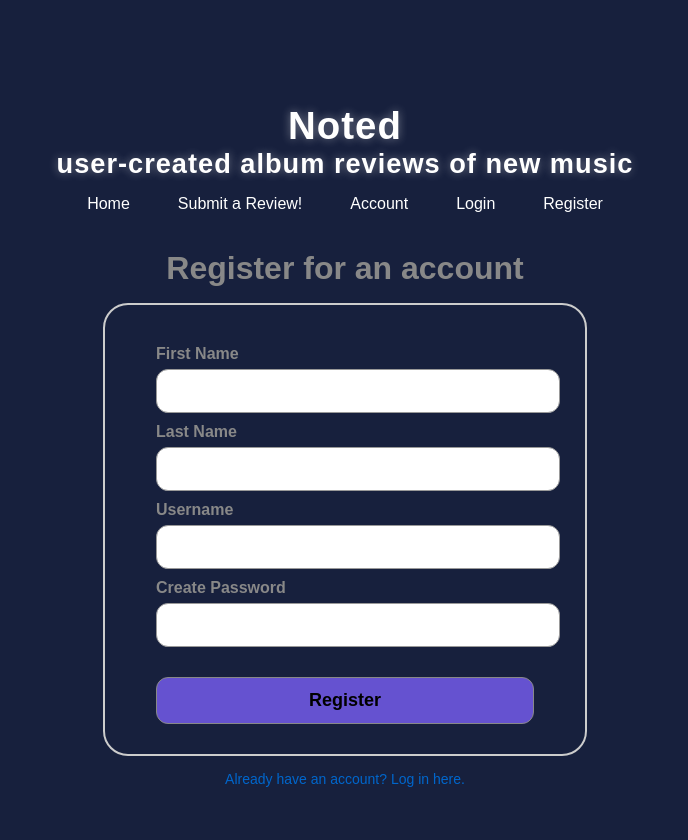
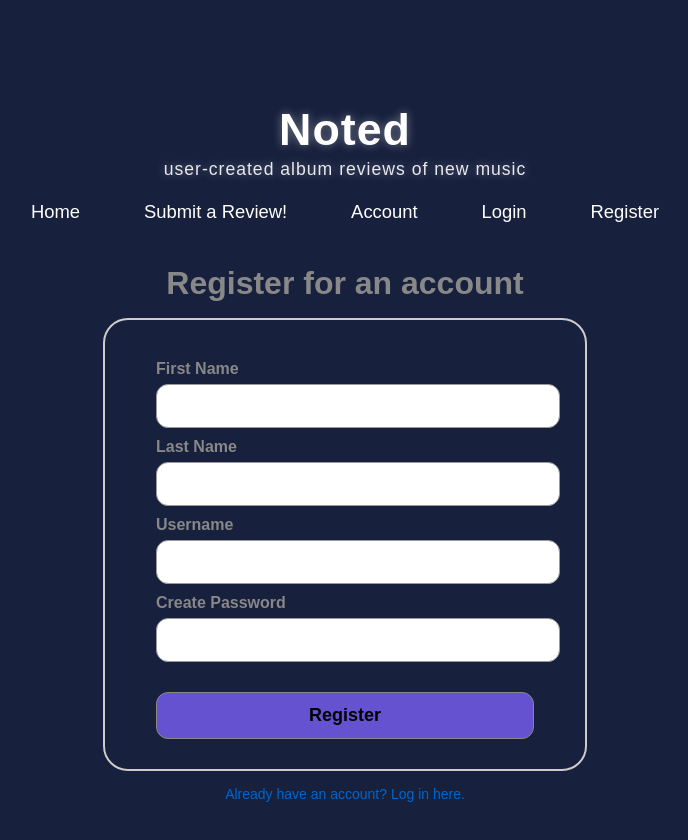
Before and after one commit to Nigel-Wrightington/frontend-noted, a React (Vite) app: page /register in a window 1280 px wide. Shown: the whole page, without its empty margins (295-983 px from the left). Built offline with nearby package versions, Linux system fonts and the light colour scheme; no server answers.

Commit message:
Logout fixed for logout and proper spacing issue resolved ; Navbar.jsx has no changes

```diff
--- a/src/index.css
+++ b/src/index.css
@@ -80,89 +80,79 @@
   font-size: 1.1rem;
 }
 
-/* Navstyle only */
+/* ==================== NAVBAR ONLY ===================== */
 
 #navbar {
   display: flex;
-  justify-content: center; /* center Noted + links within .page */
+  justify-content: center;
   align-items: center;
   gap: 24px;
   padding-bottom: 1rem;
-  background: transparent; /* no dark bar */
+  background: transparent;
 }
 
-/* "Noted" brand */
-#navbar #brand p {
-  margin: 0;
-  font-size: 1.7rem;
-  font-weight: bold;
-  color: #ffffff;
-}
-
-/* nav links row */
-#navbar nav {
-  display: flex;
-  justify-content: center;
-  gap: 48px; /* good spacing without breaking to 2 lines */
-  width: 100%;
-  flex-wrap: nowrap; /* ⬅ prevents Submit a Review! from dropping down */
-}
-
-/* links */
-#navbar nav a {
-  color: #ffffff;
-  font-size: 1rem;
-  white-space: nowrap; /* keep "Submit a Review!" on one line */
-
-  text-decoration: none;
-}
-
-#navbar nav a:hover {
-  text-decoration: underline;
-  color: #dddddd;
-}
-
-/* logout button styled like a link */
-#navbar button {
-  background: none;
-  border: none;
-  color: #ffffff;
-  cursor: pointer;
-  font-size: 1rem;
-}
-
-#navbar button:hover {
-  text-decoration: underline;
-  color: #dddddd;
-}
-
-/* Noted brand name */
+/* Brand */
 #brand {
   margin: 0 auto;
   width: 100%;
   text-align: center;
 
-  /* BRAND VISUAL UPGRADE */
-  font-size: 2.4rem; /* bigger text NOTED */
-  font-weight: 800; /* extra bold */
+  font-size: 2.8rem;
+  font-weight: 800;
   color: #ffffff;
   letter-spacing: 1px;
-  text-shadow: 0 0 10px rgba(255, 255, 255, 0.4); /* soft glow  - Instagram filter glow*/
+  text-shadow: 0 0 10px rgba(255, 255, 255, 0.4);
 }
 
-/* bran noted navlink without hyperlink */
 .brand-link {
-  text-decoration: none !important; /* no underline */
-  color: #ffffff !important; /* white */
-  font-size: 2.4rem;
-  font-weight: 800;
-  letter-spacing: 1px;
-  text-shadow: 0 0 10px rgba(255, 255, 255, 0.4);
-  cursor: pointer;
+  text-decoration: none !important;
+  color: #ffffff !important;
 }
 
-/* Prevent hover underline ONLY for brand */
-.brand-link:hover {
-  text-decoration: none !important;
+/* Tagline */
+#navbar #brand p {
+  margin: 4px 0 0;
+  font-size: 1.1rem;
+  font-weight: normal;
   color: #ffffff;
+  opacity: 0.9;
 }
+
+/* Nav row */
+#navbar nav {
+  margin-top: 16px;
+  display: flex;
+  justify-content: center;
+  align-items: center;
+  gap: 64px;
+  width: 100%;
+  flex-wrap: nowrap;
+}
+
+/* FORCE same box for links + logout Navbar a and Logotu is Button */
+#navbar nav a,
+#navbar nav button {
+  display: inline-flex;
+  align-items: center;
+  justify-content: center;
+
+  height: 32px;
+  line-height: 32px;
+  padding: 0 0px;
+  margin: 0;
+
+  font: inherit;
+  font-size: 1.15rem;
+  color: #ffffff;
+  background: none;
+  border: none;
+  cursor: pointer;
+  text-decoration: none;
+  white-space: nowrap;
+}
+
+#navbar nav a:hover,
+#navbar nav button:hover {
+  text-decoration: underline;
+  color: #dddddd;
+}
--- a/src/layout/Navbar.jsx
+++ b/src/layout/Navbar.jsx
@@ -15,8 +15,7 @@ export default function Navbar() {
         {/* Website name (NOT a link anymore) */}
         <NavLink id="brand" to="/" className="brand-link">
           Noted
-
-           <p>user-created album reviews of new music</p>
+          <p>user-created album reviews of new music</p>
         </NavLink>
 
         {/* Navigation links */}
```
